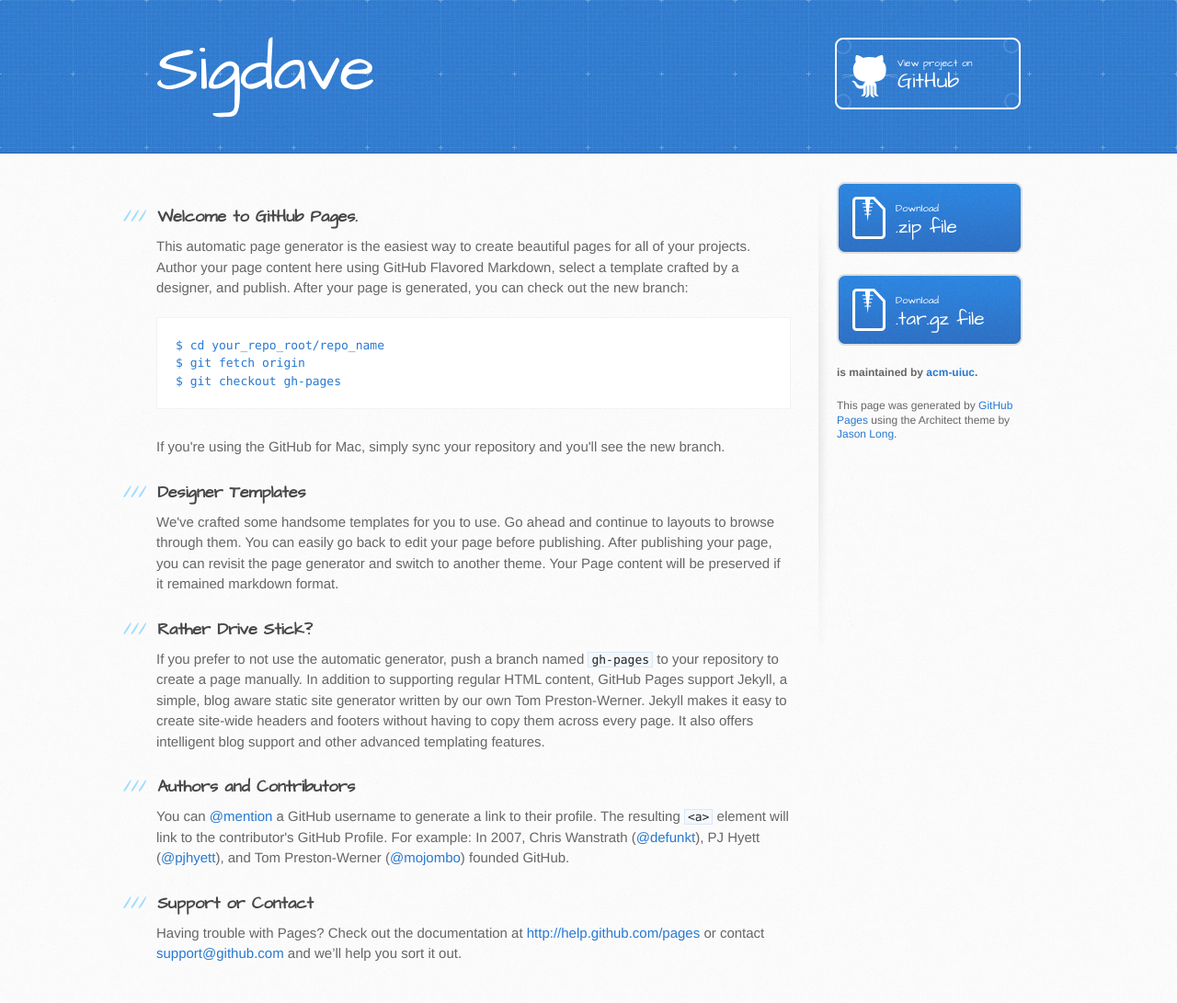
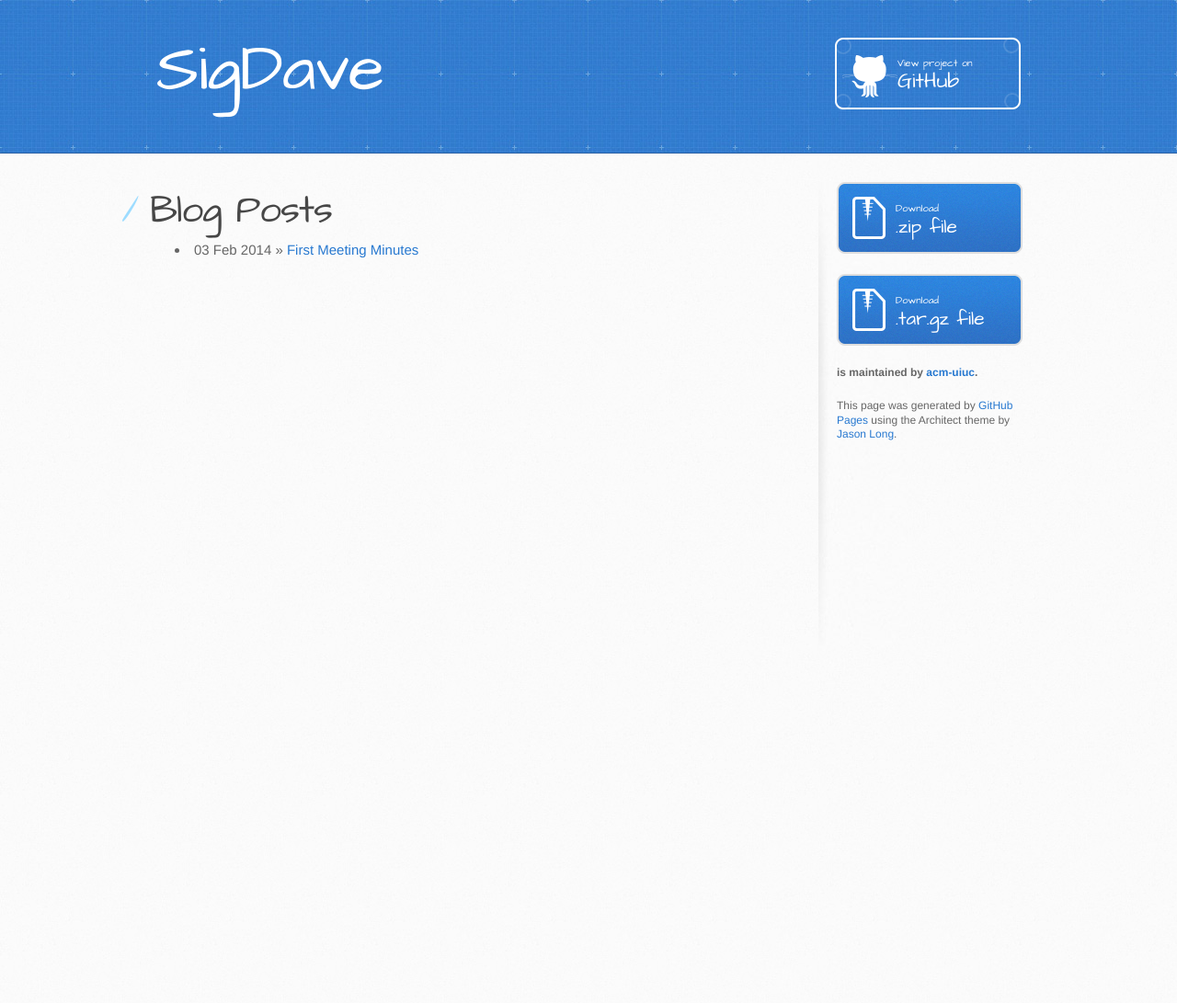
Before and after one commit to acm-uiuc/sigdave, a Jekyll site: the page built from index.html, in a window 1280 px wide. Shown: the whole page at 92% size. Built offline with Jekyll 4.4.1, drawn with Linux system fonts in a browser that asks for light colours; Markdown is read by kramdown in place of the engine named in the settings; after the commit the page ends 900 px from its top, so only the background shows below that.

Commit message:
fixed sigdave website

```diff
--- a/_layouts/default.html
+++ b/_layouts/default.html
@@ -1,30 +1,53 @@
 <!DOCTYPE html>
 <html>
-    <head>
-        <meta charset="utf-8">
-        <meta http-equiv="X-UA-Compatible" content="IE=edge,chrome=1">
-        <title>{{ page.title }}</title>
-        <meta name="viewport" content="width=device-width">
+  <head>
+    <meta charset='utf-8'>
+    <meta http-equiv="X-UA-Compatible" content="chrome=1">
+    <meta name="viewport" content="width=device-width, initial-scale=1, maximum-scale=1">
+    <link href='https://fonts.googleapis.com/css?family=Architects+Daughter' rel='stylesheet' type='text/css'>
+    <link rel="stylesheet" type="text/css" href="/stylesheets/stylesheet.css" media="screen" />
+    <link rel="stylesheet" type="text/css" href="/stylesheets/pygment_trac.css" media="screen" />
+    <link rel="stylesheet" type="text/css" href="/stylesheets/print.css" media="print" />
 
-        <!-- syntax highlighting CSS -->
-        <link rel="stylesheet" href="/css/syntax.css">
+    <!--[if lt IE 9]>
+        <script src="//html5shiv.googlecode.com/svn/trunk/html5.js"></script>
+        <![endif]-->
 
-        <!-- Custom CSS -->
-        <link rel="stylesheet" href="/css/main.css">
+    <title>{{ page.title }}</title>
+  </head>
 
-    </head>
-    <body>
+  <body>
+    <header>
+      <div class="inner">
+        <a href="/"><h1>{{ site.name }}</h1></a>
+        <h2></h2>
+        <a href="https://github.com/acm-uiuc/sigdave" class="button"><small>View project on</small>GitHub</a>
+      </div>
+    </header>
 
-        <div class="site">
-          <div class="header">
-            <h1 class="title"><a href="/">{{ site.name }}</a></h1>
-            <a class="extra" href="/">home</a>
-          </div>
+    <div id="content-wrapper">
+      <div class="inner clearfix">
+        <section id="main-content">
+          {{ content }}
+        </section>
 
-          {{ content }}
+        <aside id="sidebar">
+          <a href="https://github.com/acm-uiuc/sigdave/zipball/master" class="button">
+            <small>Download</small>
+            .zip file
+          </a>
+          <a href="https://github.com/acm-uiuc/sigdave/tarball/master" class="button">
+            <small>Download</small>
+            .tar.gz file
+          </a>
 
-          <div class="footer">
-          </div>
-        </div>
-    </body>
+          <p class="repo-owner"><a href="https://github.com/acm-uiuc/sigdave"></a> is maintained by <a href="https://github.com/acm-uiuc">acm-uiuc</a>.</p>
+
+          <p>This page was generated by <a href="https://pages.github.com">GitHub Pages</a> using the Architect theme by <a href="https://twitter.com/jasonlong">Jason Long</a>.</p>
+        </aside>
+      </div>
+    </div>
+
+
+  </body>
 </html>
--- a/_layouts/post.html
+++ b/_layouts/post.html
@@ -1,6 +1,7 @@
 ---
 layout: default
 ---
+
 <h2>{{ page.title }}</h2>
 <p class="meta">{{ page.date | date_to_string }}</p>
 
--- a/index.html
+++ b/index.html
@@ -1,83 +1,13 @@
-<!DOCTYPE html>
-<html>
-  <head>
-    <meta charset='utf-8'>
-    <meta http-equiv="X-UA-Compatible" content="chrome=1">
-    <meta name="viewport" content="width=device-width, initial-scale=1, maximum-scale=1">
-    <link href='https://fonts.googleapis.com/css?family=Architects+Daughter' rel='stylesheet' type='text/css'>
-    <link rel="stylesheet" type="text/css" href="stylesheets/stylesheet.css" media="screen" />
-    <link rel="stylesheet" type="text/css" href="stylesheets/pygment_trac.css" media="screen" />
-    <link rel="stylesheet" type="text/css" href="stylesheets/print.css" media="print" />
+---
+layout: default
+title: Sig Dave
+---
 
-    <!--[if lt IE 9]>
-    <script src="//html5shiv.googlecode.com/svn/trunk/html5.js"></script>
-    <![endif]-->
-
-    <title>Sigdave by acm-uiuc</title>
-  </head>
-
-  <body>
-    <header>
-      <div class="inner">
-        <h1>Sigdave</h1>
-        <h2></h2>
-        <a href="https://github.com/acm-uiuc/sigdave" class="button"><small>View project on</small>GitHub</a>
-      </div>
-    </header>
-
-    <div id="content-wrapper">
-      <div class="inner clearfix">
-        <section id="main-content">
-          <h3>
-<a name="welcome-to-github-pages" class="anchor" href="#welcome-to-github-pages"><span class="octicon octicon-link"></span></a>Welcome to GitHub Pages.</h3>
-
-<p>This automatic page generator is the easiest way to create beautiful pages for all of your projects. Author your page content here using GitHub Flavored Markdown, select a template crafted by a designer, and publish. After your page is generated, you can check out the new branch:</p>
-
-<pre><code>$ cd your_repo_root/repo_name
-$ git fetch origin
-$ git checkout gh-pages
-</code></pre>
-
-<p>If you're using the GitHub for Mac, simply sync your repository and you'll see the new branch.</p>
-
-<h3>
-<a name="designer-templates" class="anchor" href="#designer-templates"><span class="octicon octicon-link"></span></a>Designer Templates</h3>
-
-<p>We've crafted some handsome templates for you to use. Go ahead and continue to layouts to browse through them. You can easily go back to edit your page before publishing. After publishing your page, you can revisit the page generator and switch to another theme. Your Page content will be preserved if it remained markdown format.</p>
-
-<h3>
-<a name="rather-drive-stick" class="anchor" href="#rather-drive-stick"><span class="octicon octicon-link"></span></a>Rather Drive Stick?</h3>
-
-<p>If you prefer to not use the automatic generator, push a branch named <code>gh-pages</code> to your repository to create a page manually. In addition to supporting regular HTML content, GitHub Pages support Jekyll, a simple, blog aware static site generator written by our own Tom Preston-Werner. Jekyll makes it easy to create site-wide headers and footers without having to copy them across every page. It also offers intelligent blog support and other advanced templating features.</p>
-
-<h3>
-<a name="authors-and-contributors" class="anchor" href="#authors-and-contributors"><span class="octicon octicon-link"></span></a>Authors and Contributors</h3>
-
-<p>You can <a href="https://github.com/blog/821" class="user-mention">@mention</a> a GitHub username to generate a link to their profile. The resulting <code>&lt;a&gt;</code> element will link to the contributor's GitHub Profile. For example: In 2007, Chris Wanstrath (<a href="https://github.com/defunkt" class="user-mention">@defunkt</a>), PJ Hyett (<a href="https://github.com/pjhyett" class="user-mention">@pjhyett</a>), and Tom Preston-Werner (<a href="https://github.com/mojombo" class="user-mention">@mojombo</a>) founded GitHub.</p>
-
-<h3>
-<a name="support-or-contact" class="anchor" href="#support-or-contact"><span class="octicon octicon-link"></span></a>Support or Contact</h3>
-
-<p>Having trouble with Pages? Check out the documentation at <a href="http://help.github.com/pages">http://help.github.com/pages</a> or contact <a href="mailto:support@github.com">support@github.com</a> and we’ll help you sort it out.</p>
-        </section>
-
-        <aside id="sidebar">
-          <a href="https://github.com/acm-uiuc/sigdave/zipball/master" class="button">
-            <small>Download</small>
-            .zip file
-          </a>
-          <a href="https://github.com/acm-uiuc/sigdave/tarball/master" class="button">
-            <small>Download</small>
-            .tar.gz file
-          </a>
-
-          <p class="repo-owner"><a href="https://github.com/acm-uiuc/sigdave"></a> is maintained by <a href="https://github.com/acm-uiuc">acm-uiuc</a>.</p>
-
-          <p>This page was generated by <a href="https://pages.github.com">GitHub Pages</a> using the Architect theme by <a href="https://twitter.com/jasonlong">Jason Long</a>.</p>
-        </aside>
-      </div>
-    </div>
-
-
-  </body>
-</html>
+<div id="home">
+  <h1>Blog Posts</h1>
+  <ul class="posts">
+    {% for post in site.posts %}
+      <li><span>{{ post.date | date_to_string }}</span> &raquo; <a href="{{ post.url }}">{{ post.title }}</a></li>
+    {% endfor %}
+  </ul>
+</div>
```
Also changed, not shown: _posts/2014-02-03-meeting-minutes-0.md (+0 -1 lines), css/main.css (deleted, +0 -160 lines), css/syntax.css (deleted, +0 -60 lines), README.md.
